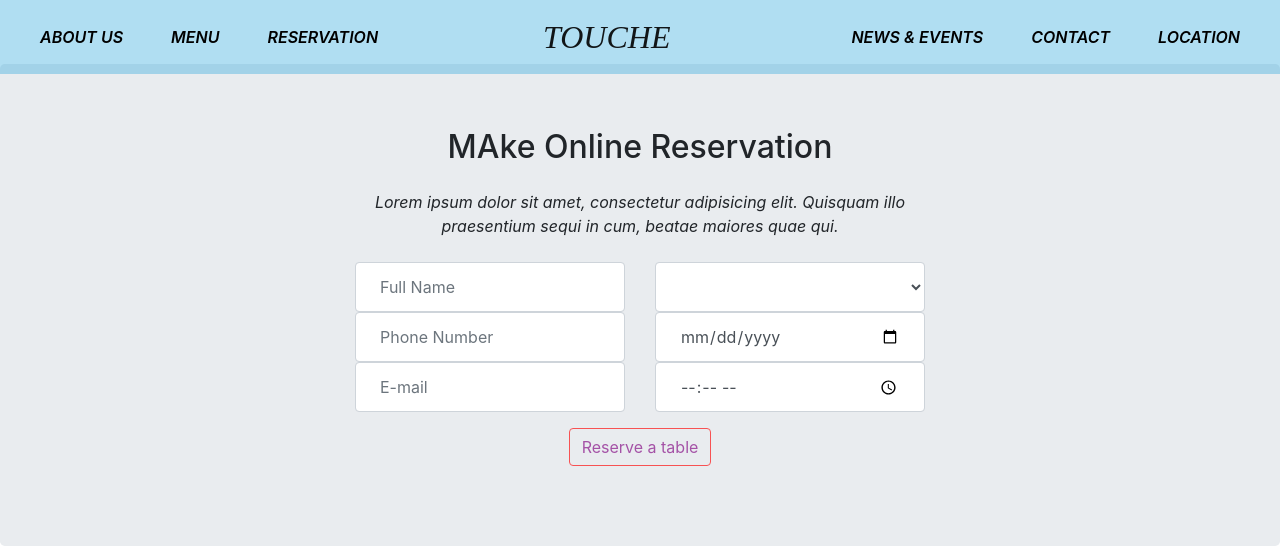
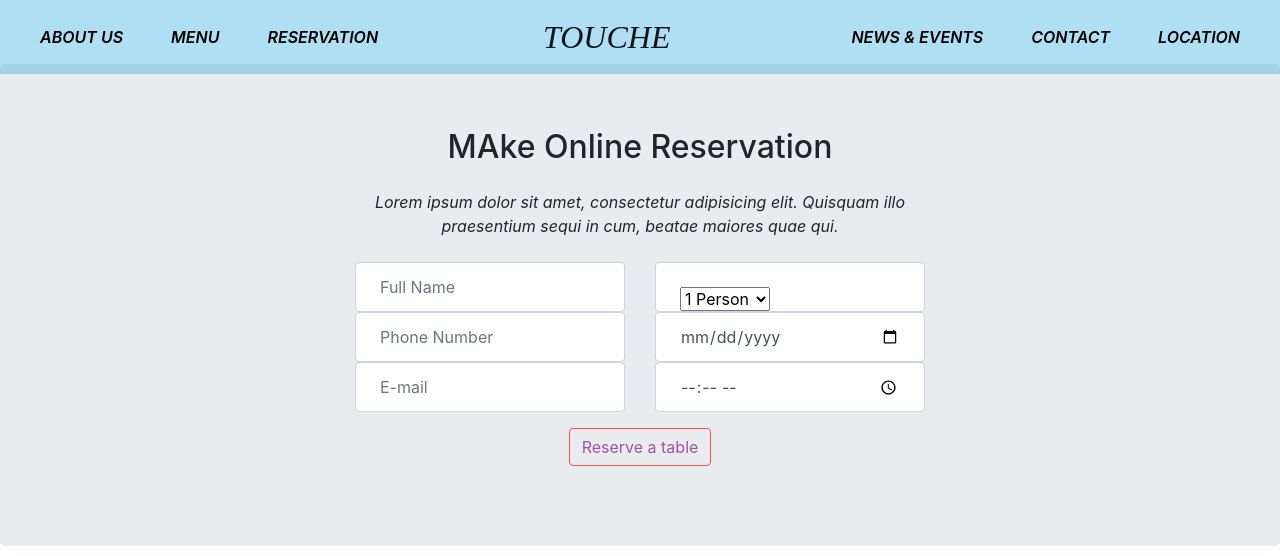
Before and after one commit to Shailender9207/TouchExample, a plain HTML site: page reservation.html in a window 1280 px wide. Shown: the top 556 px of the page. Drawn offline with nearby package versions, Linux system fonts and the light colour scheme.

Commit message:
Update reservation.html
changes in dropdown > online reservation

```diff
--- a/reservation.html
+++ b/reservation.html
@@ -25,7 +25,7 @@
     <div class="collapse navbar-collapse" id="navbarNav">
 	    <ul class="navbar-nav mr-auto">
 	      <li class="nav-item ">
-	        <a class="nav-link" href="#">ABOUT US</a>
+	        <a class="nav-link" href="about.html">ABOUT US</a>
 	      </li>
 	      <li class="nav-item">
 	        <a class="nav-link" href="menu.html">MENU</a>
@@ -39,13 +39,13 @@
     <div class="collapse navbar-collapse" id="navbarNav">
 	    <ul class="navbar-nav ml-auto">
 	      <li class="nav-item ">
-	        <a class="nav-link" href="#">NEWS & EVENTS</a>
+	        <a class="nav-link" href="news.html">NEWS & EVENTS</a>
 	      </li>
 	      <li class="nav-item">
-	        <a class="nav-link" href="#">CONTACT</a>
+	        <a class="nav-link" href="contact.html">CONTACT</a>
 	      </li>
 	      <li class="nav-item">
-	        <a class="nav-link" href="#">LOCATION</a>
+	        <a class="nav-link" href="location.html">LOCATION</a>
 	      </li>
 		</ul>
 	</div>
@@ -71,13 +71,15 @@
 					<input type="text" class="form-control" id="exampleFormControlInput1" placeholder="Full Name">
 				</div>
 				<div class="col-lg-6">
-					<select id="inputState" class="form-control">
-        				<option selected>2 person</option>
-        				<option>1 person</option>
-        				<option>2 person</option>
-        				<option>3 person</option>
-        				<option>4 person</option>
-      				</select>
+				<div class="form-control">
+						<select  id="country" name="country">
+						<option value="1">1 Person</option>
+						<option value="2">2 Person</option>
+						<option value="3">3 Person</option>
+						<option value="4">4 Person</option>
+						<option value="5">5 Person</option>
+						</select>
+                    		</div>
 				</div>
 				<div class="col-lg-6">
 					<input type="text" class="form-control" id="exampleFormControlInput1" placeholder="Phone Number">
```
